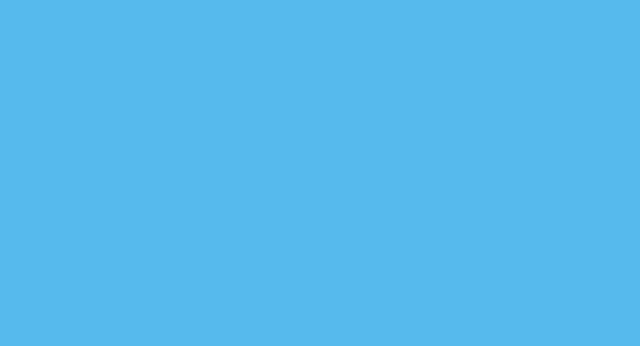
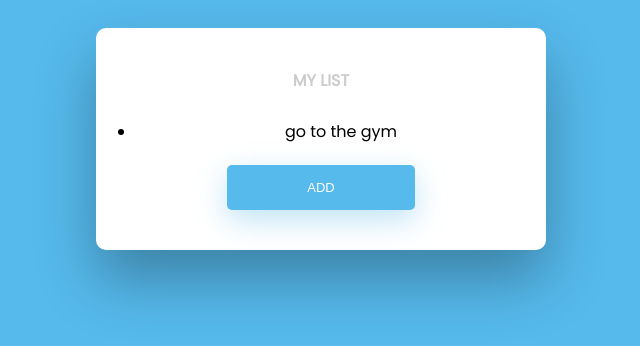
Before and after one commit to AustinTerranova/Planner-client, a React (Create React App) app: page /user/todo in a window 1280 px wide. Shown: the top 346 px of the page, without its empty margins (319-959 px from the left). Built offline with nearby package versions, Linux system fonts and the light colour scheme.

Commit message:
added todo list component with style

```diff
--- a/src/App.js
+++ b/src/App.js
@@ -3,6 +3,7 @@ import React from "react";
 import {Login} from './components/login-form';
 import {SignUp} from './components/sign-up-form';
 import axios from "axios";
+import {ToDo} from './components/to-do'
 import {BrowserRouter as Router,Route} from 'react-router-dom'
 
 class App extends React.Component {
@@ -46,8 +47,9 @@ class App extends React.Component {
               handleUsername={this.handleUsername}
             />
           </Route>
-
-
+          <Route exact path ='/user/todo'>
+            <ToDo/>
+          </Route>
           <Route exact path = '/user/signup'>
             <SignUp
               username = {this.state.username}
--- a/src/components/login-form.jsx
+++ b/src/components/login-form.jsx
@@ -47,7 +47,7 @@ export class Login extends React.Component{
                     <form  onSubmit={this.loginFormSubmitClick}>
                         <input name="username"  type="text" id="login" placeholder="Username" class="fadeInSecond"></input>
                         <input name="password"  type="text" id="password" placeholder="Password" class="fadeInThird"></input>
-                        <input  type="submit" value="Log In" class="fadeIn Fourth"></input>
+                        <Link to='/user/todo'><input  type="submit" value="Log In" class="fadeIn Fourth"/></Link>
                     </form>
 
                     <div id="forumFooter">
--- a/src/components/to-do.jsx
+++ b/src/components/to-do.jsx
@@ -10,12 +10,15 @@ export class ToDo extends React.Component{
 
     render(){
         return(
-            <div>
-                <h2>My List</h2>
+            <div class="wrapper fadeInDown">
+                <div id='formContent'>
+                    <h2>My List</h2>
 
-                <ul>
-                    <li>go to the gym</li>
-                </ul>
+                    <ul>
+                        <li>go to the gym</li>
+                    </ul>
+                    <input type='submit' value="add" name="+"/>
+                </div>
             </div>
         )
     }
```
Also changed, not shown: 1 other file (tests, documents, lock files or other folders). Lines whose indentation alone changed are shown as unchanged.
